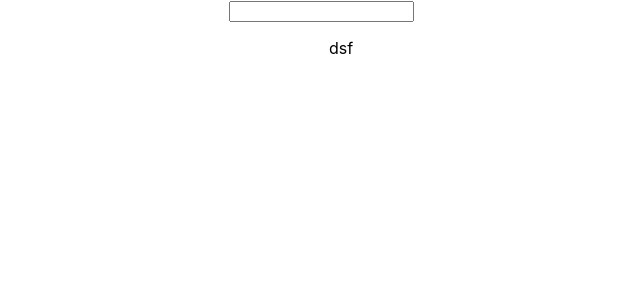
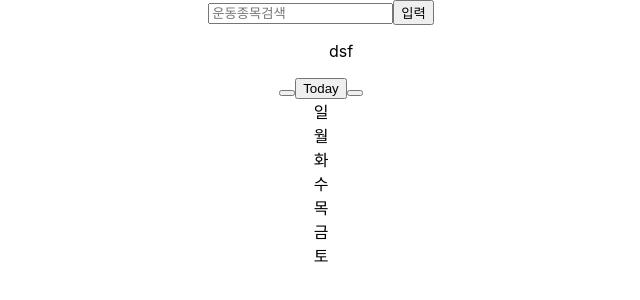
Before and after one commit to kaperrdenden/workoutrecord, a React (Create React App) app: page / in a window 1280 px wide. Shown: the top 300 px of the page, without its empty margins (319-959 px from the left). Built offline with nearby package versions, Linux system fonts and the light colour scheme.

Commit message:
Calendar.js만들어서 기본 골격 짜기

```diff
--- a/src/App.js
+++ b/src/App.js
@@ -1,7 +1,7 @@
 import logo from './logo.svg';
 import ListForExercise from './components/ListForExercise';
 import InputForm from './components/InputForm'
-
+import Calendar from './Calendar';
 
 import './App.css';
 
@@ -10,6 +10,7 @@ function App() {
     <div className="App">
       <InputForm />
       <ListForExercise />
+      <Calendar />
     </div>
   );
 }
--- /dev/null
+++ b/src/Calendar.js
@@ -0,0 +1,31 @@
+const Calendar = () => {
+    const date = new Date();
+    console.log(date.getDate());
+    return(
+        <div className="calendar">
+            <div className="calendar-header">
+                <div className="calendar-yearmonth"></div>
+                <div className="calendar-nav">
+                    <button className="calendar-navbtn go-prev"></button>
+                    <button className="calendar-navbtn go-today">Today</button>
+                    <button className="calendar-navbtn go-next"></button>
+                </div>
+            </div>
+            <div className="calendar-main">
+                <div className="calendar-days">
+                    <div className="calendar-day">일</div>
+                    <div className="calendar-day">월</div>
+                    <div className="calendar-day">화</div>
+                    <div className="calendar-day">수</div>
+                    <div className="calendar-day">목</div>
+                    <div className="calendar-day">금</div>
+                    <div className="calendar-day">토</div>
+                </div>
+                <div className="calendar-dates"></div>
+            </div>
+        </div>
+
+    )
+}
+
+export default Calendar;
--- a/src/components/InputForm.js
+++ b/src/components/InputForm.js
@@ -1,9 +1,12 @@
 
 const InputForm = () => {
     return(
-        <>
-            <input />
-        </>
+        <form>
+            <input
+                placeholder="운동종목검색"
+            />
+            <button>입력</button>
+        </form>
     )
 }
 
```
